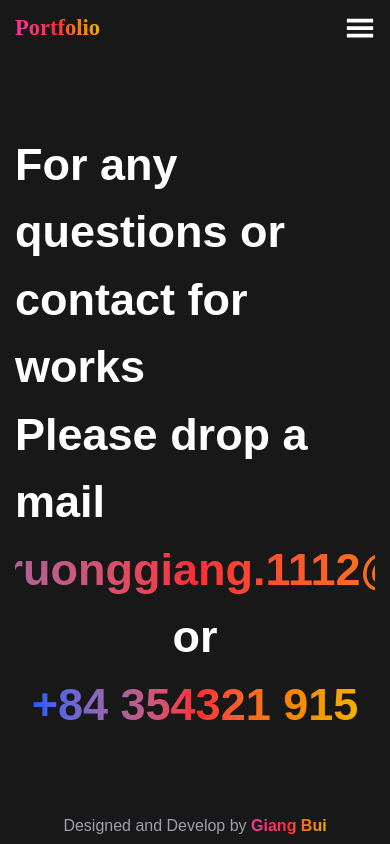
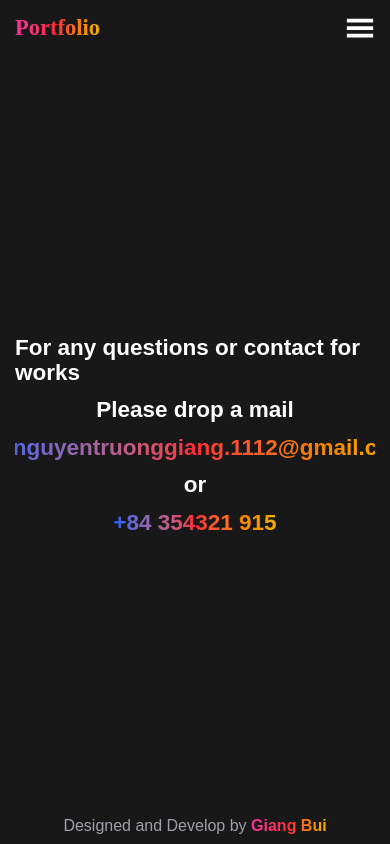
Before and after one commit to arthurleywin99/my-portfolio, a React (Vite) app: page /contact in a window 390 px wide. Built offline with nearby package versions, Linux system fonts and the light colour scheme; a web font is replaced by a local one.

Commit message:
Responsive for contact page

```diff
--- a/src/pages/ContactPage.tsx
+++ b/src/pages/ContactPage.tsx
@@ -22,7 +22,7 @@ const ContactPage = () => {
       variants={containerVariants}
       initial='hidden'
       animate='show'
-      className='h-full flex flex-col justify-center items-center text-[45px] text-white font-bold'
+      className='h-full flex flex-col justify-center items-center text-5xl max-sm:text-4xl gap-5 text-white font-bold'
     >
       <motion.h1 variants={itemVariants}>For any questions or contact for works</motion.h1>
       <motion.h1 variants={itemVariants}>Please drop a mail</motion.h1>
```
